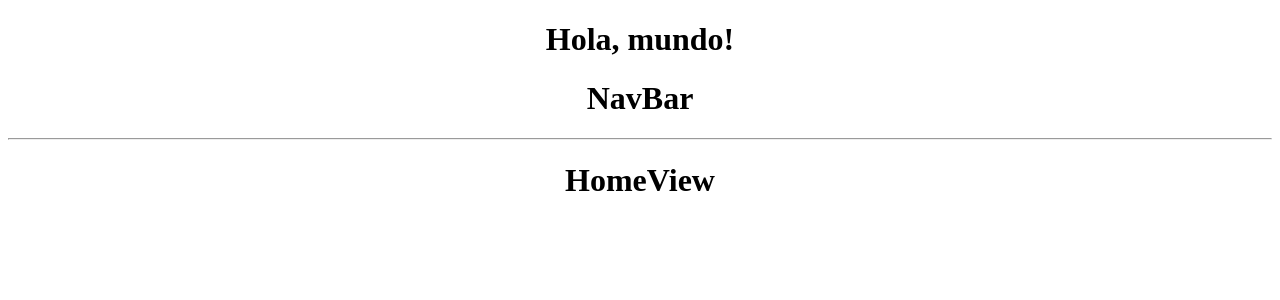
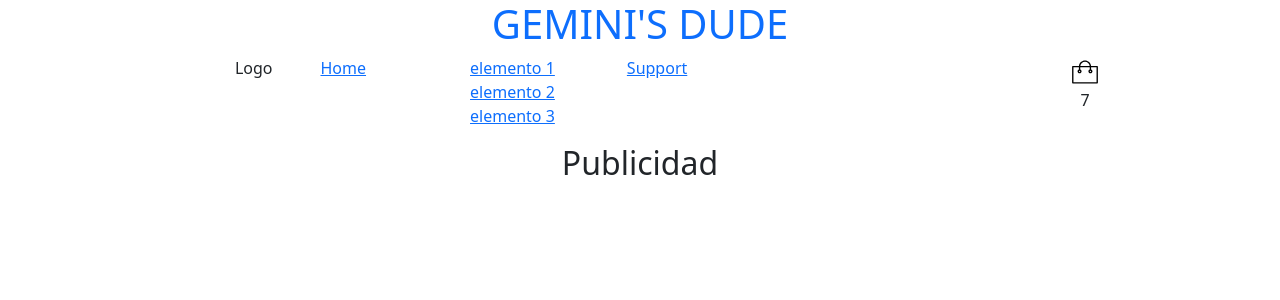
Before and after one commit to lcramero/React-JS-repository.v02, a React (Create React App) app: page / in a window 1280 px wide. Shown: the top 300 px of the page. Built offline with nearby package versions, Linux system fonts and the light colour scheme.

Commit message:
commiteo de cambios referidos a los links

```diff
--- a/package.json
+++ b/package.json
@@ -6,6 +6,7 @@
     "@testing-library/jest-dom": "^5.16.5",
     "@testing-library/react": "^13.4.0",
     "@testing-library/user-event": "^13.5.0",
+    "bootstrap": "^5.2.3",
     "react": "^18.2.0",
     "react-dom": "^18.2.0",
     "react-scripts": "5.0.1",
--- a/src/App.js
+++ b/src/App.js
@@ -1,11 +1,16 @@
+//Componentes
 import ItemListContainer from "./components/itemListContainer/ItemListContainer";
 import NavBar from "./components/NavBar/NavBar"
+
+
+//Estilos
 import './App.css';
+import 'bootstrap/dist/css/bootstrap.css';
+import 'bootstrap/dist/js/bootstrap.bundle.min.js';
 
 function App() {
   return (
     <div className="App">
-      <h1>Hola, mundo!</h1>
       <NavBar />
       <ItemListContainer />
     </div>
--- /dev/null
+++ b/src/components/CartWidget/CartWidget.css
@@ -0,0 +1,4 @@
+.div-cart > .div-cart-icon > svg{
+    width: 2rem;
+    height: 100%;
+}
--- /dev/null
+++ b/src/components/CartWidget/CartWidget.js
@@ -0,0 +1,19 @@
+import React from 'react'
+
+import "./CartWidget.css"
+
+const CartWidget = (props) => {
+    return (
+        <div className="div-cart">
+            <div className="div-cart-icon">
+                <svg class="svg-icon" viewBox="0 0 20 20">
+							<path d="M17.638,6.181h-3.844C13.581,4.273,11.963,2.786,10,2.786c-1.962,0-3.581,1.487-3.793,3.395H2.362c-0.233,0-0.424,0.191-0.424,0.424v10.184c0,0.232,0.191,0.424,0.424,0.424h15.276c0.234,0,0.425-0.191,0.425-0.424V6.605C18.062,6.372,17.872,6.181,17.638,6.181 M13.395,9.151c0.234,0,0.425,0.191,0.425,0.424S13.629,10,13.395,10c-0.232,0-0.424-0.191-0.424-0.424S13.162,9.151,13.395,9.151 M10,3.635c1.493,0,2.729,1.109,2.936,2.546H7.064C7.271,4.744,8.506,3.635,10,3.635 M6.605,9.151c0.233,0,0.424,0.191,0.424,0.424S6.838,10,6.605,10c-0.233,0-0.424-0.191-0.424-0.424S6.372,9.151,6.605,9.151 M17.214,16.365H2.786V7.029h3.395v1.347C5.687,8.552,5.332,9.021,5.332,9.575c0,0.703,0.571,1.273,1.273,1.273c0.702,0,1.273-0.57,1.273-1.273c0-0.554-0.354-1.023-0.849-1.199V7.029h5.941v1.347c-0.495,0.176-0.849,0.645-0.849,1.199c0,0.703,0.57,1.273,1.272,1.273s1.273-0.57,1.273-1.273c0-0.554-0.354-1.023-0.849-1.199V7.029h3.395V16.365z"></path>
+				</svg>
+            </div>
+            <div className="div-cantidad">
+                {props.cantidad}
+            </div>
+        </div>
+    )
+}
+export default CartWidget;
--- /dev/null
+++ b/src/components/NavBar/NavBar.css
@@ -0,0 +1,26 @@
+*{
+    padding: 0;
+    margin: 0;
+    text-decoration: none;
+}
+/* arreglar esto despues */
+nav div div h1 a{
+    text-decoration: none;
+}
+.navbar-ul{
+    display: flex;
+    flex-direction: row;
+    justify-content: space-around;
+}
+.navbar-ul ul{
+    display: flex;
+    flex-direction: row;
+}
+.navbar-ul ul li{
+    list-style: none;
+    margin: 0 1.5rem 0 1.5rem;
+}
+nav > .navbar-ul > ul > .li-dropdown > .ul-dropdown{
+    display: flex;
+    flex-direction: column;
+}
--- a/src/components/NavBar/NavBar.js
+++ b/src/components/NavBar/NavBar.js
@@ -1,11 +1,47 @@
 import React from "react";
+import CartWidget from "../CartWidget/CartWidget";
+import "./NavBar.css"
 
 const NavBar = () => {
     return (
-        <div>
-            <h1>NavBar</h1>
-            <hr></hr>
-        </div>
+        <nav>
+            <div>
+                <div>
+                    <h1>
+                        <a href="index.html">
+                        GEMINI'S DUDE
+                        </a>
+                    </h1>
+                </div>
+            </div>
+            <div className="navbar-ul">
+                <ul>
+                    <li>
+                        Logo
+                    </li>
+                    <li>
+                        <a href="a definir">Home</a>
+                    </li>
+                    <li className="li-dropdown">
+                        <ul className="ul-dropdown">
+                            <li>
+                                <a href="a definir">elemento 1</a>
+                            </li>
+                            <li>
+                                <a href="a definir">elemento 2</a>
+                            </li>
+                            <li>
+                                <a href="a definir">elemento 3</a>
+                            </li>
+                        </ul>
+                    </li>
+                    <li>
+                        <a href="a definir">Support</a>
+                    </li>
+                </ul>
+                <CartWidget cantidad="7" />
+            </div>
+        </nav>
     );
 };
 export default NavBar;
--- a/src/components/itemListContainer/ItemListContainer.js
+++ b/src/components/itemListContainer/ItemListContainer.js
@@ -3,7 +3,9 @@ import React from 'react'
 const HomeView = () => {
   return (
     <div>
-      <h1>HomeView</h1>
+      <aside>
+        <h2>Publicidad</h2>
+      </aside>
     </div>
   )
 }
```
Also changed, not shown: src/components/itemListContainer/ItemListContainer.css (added), 1 other file (tests, documents, lock files or other folders).
